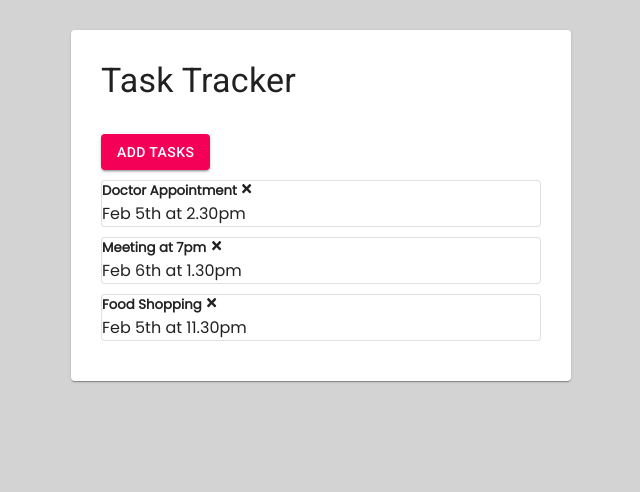
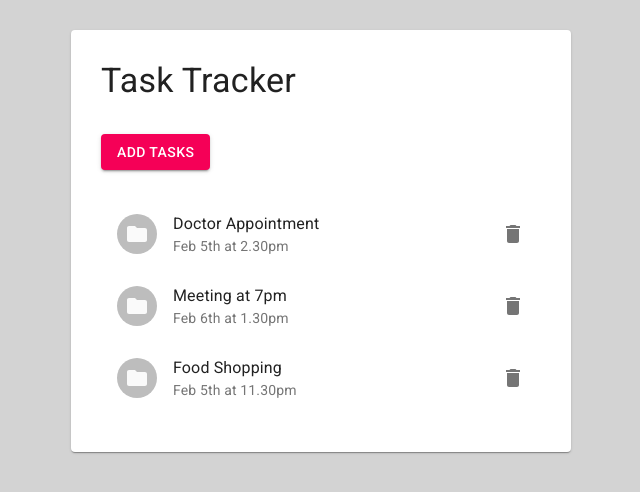
Before and after one commit to howyongguan/react-task-tracker, a React (Create React App) app: page / in a window 1280 px wide. Shown: the top 492 px of the page, without its empty margins (319-959 px from the left). Built offline with nearby package versions, Linux system fonts and the light colour scheme.

Commit message:
Tracker - Added material ui list

```diff
--- a/package.json
+++ b/package.json
@@ -4,6 +4,7 @@
   "private": true,
   "dependencies": {
     "@material-ui/core": "^4.11.4",
+    "@material-ui/icons": "^4.11.2",
     "@testing-library/jest-dom": "^5.13.0",
     "@testing-library/react": "^11.2.7",
     "@testing-library/user-event": "^12.8.3",
--- a/src/App.js
+++ b/src/App.js
@@ -48,7 +48,7 @@ export default class App extends Component {
   render() {
     return (
       <Card className="container">
-        {<Header />}
+        <Header />
         <FormDialog>
           <AddTask
             onAdd={this.state.addTask}
--- a/src/components/Tasks.js
+++ b/src/components/Tasks.js
@@ -1,17 +1,41 @@
+import Avatar from "@material-ui/core/Avatar";
+import IconButton from "@material-ui/core/IconButton";
+import List from "@material-ui/core/List";
+import ListItem from "@material-ui/core/ListItem";
+import ListItemAvatar from "@material-ui/core/ListItemAvatar";
+import ListItemSecondaryAction from "@material-ui/core/ListItemSecondaryAction";
+import ListItemText from "@material-ui/core/ListItemText";
+import DeleteIcon from "@material-ui/icons/Delete";
+import FolderIcon from "@material-ui/icons/Folder";
 import React, { Component } from "react";
-import Task from "./Task";
 
 export default class Tasks extends Component {
   render() {
     return (
-      <>
-        {this.props.tasks.map((task) => (
-          //   <Typography variant="body2" key={task.id}>{task.text}
-          //   </Typography>
-          <Task key={task.id} task={task} />
-          //<task key={task.id} task={task}/>
-        ))}
-      </>
+      <div
+        style={{
+          flexGrow: 1,
+          marginTop: 20,
+        }}
+      >
+        <List>
+          {this.props.tasks.map((eachTask, index) => (
+            <ListItem key={index}>
+              <ListItemAvatar>
+                <Avatar>
+                  <FolderIcon />
+                </Avatar>
+              </ListItemAvatar>
+              <ListItemText primary={eachTask.text} secondary={eachTask.day} />
+              <ListItemSecondaryAction>
+                <IconButton edge="end" aria-label="delete">
+                  <DeleteIcon />
+                </IconButton>
+              </ListItemSecondaryAction>
+            </ListItem>
+          ))}
+        </List>
+      </div>
     );
   }
 }
```
Also changed, not shown: 1 other file (tests, documents, lock files or other folders).
